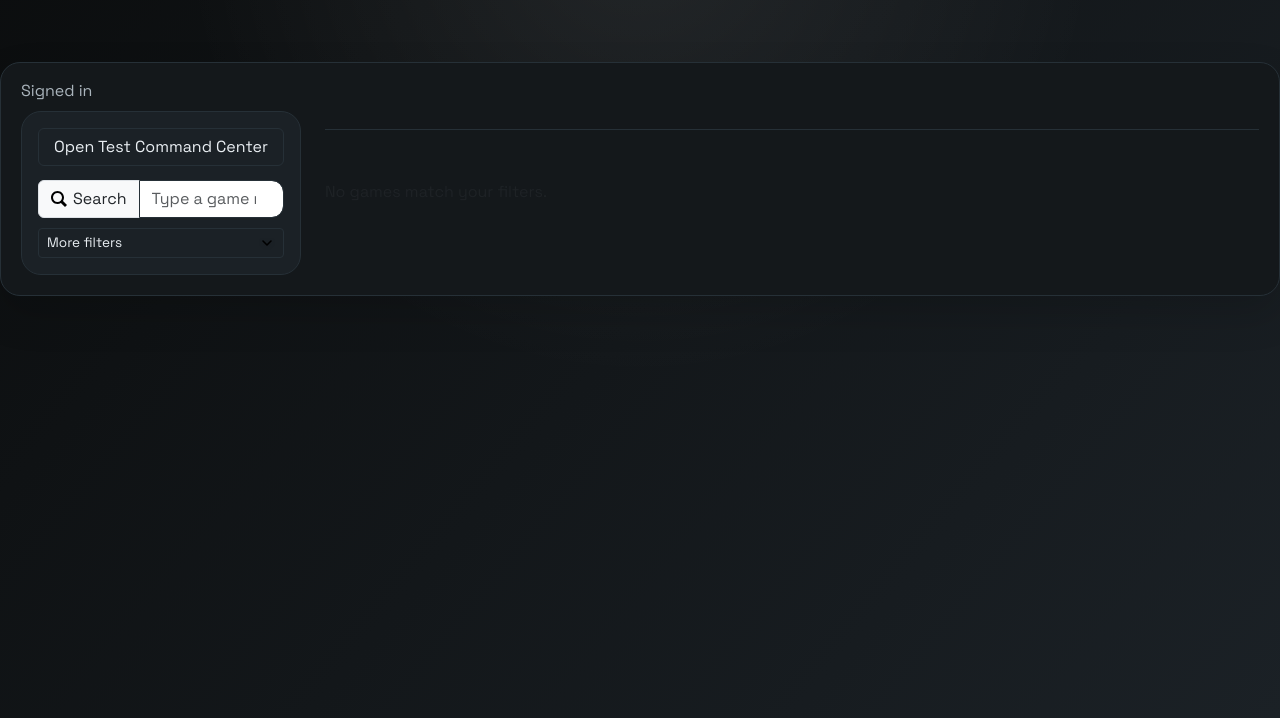
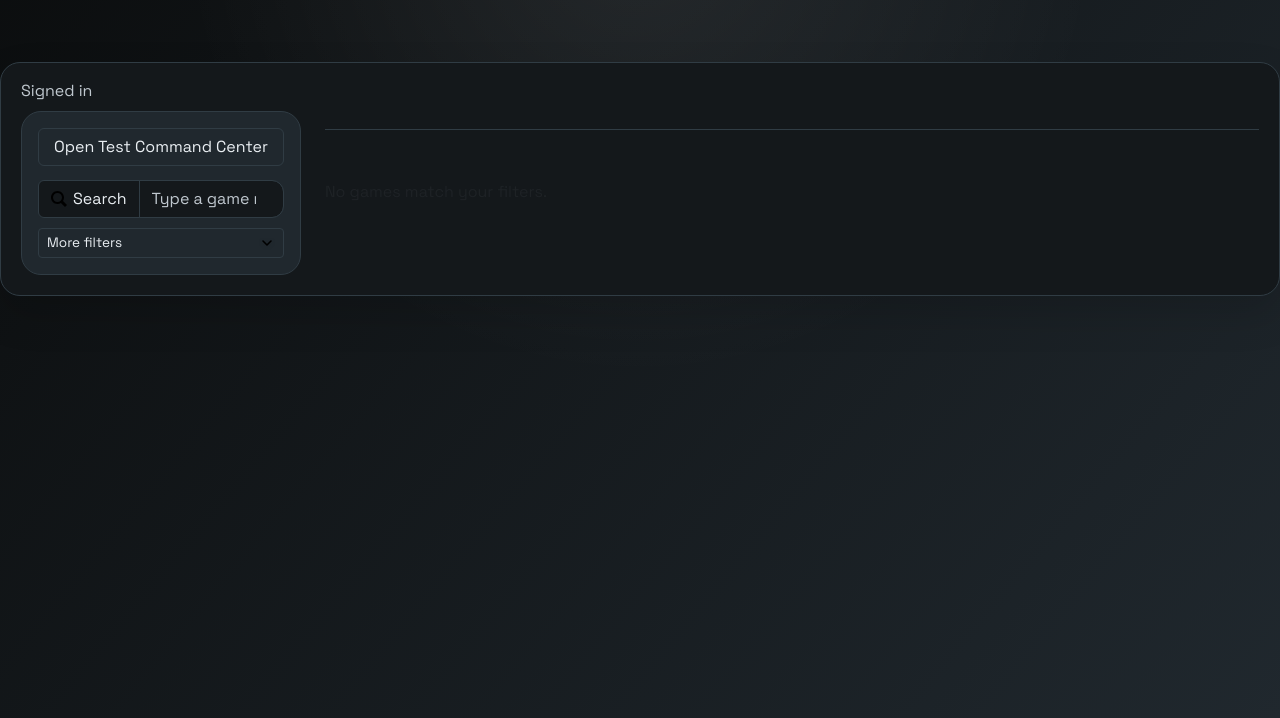
Before and after one commit to mmmbeer/game-art-test, a website with bundled scripts: page public/index.html in a window 1280 px wide. Shown: the part 82-800 px from the top of the page. Built offline with nearby package versions, Linux system fonts and the light colour scheme; files whose address does not match are found by name.

Commit message:
Form inputs/selects now use new theme tokens for background, text, borders, placeholders, and     focus ring in public/css/app/forms.css.   - Added shared form tokens in public/css/themes/theme.css.   - Increased contrast in dark themes by lightening --color-surface-alt, brightening --color-     muted, and slightly lifting --color-border.

```diff
--- a/public/css/app/forms.css
+++ b/public/css/app/forms.css
@@ -1,6 +1,31 @@
 .form-control {
   border-radius: var(--radius-md);
-  border-color: var(--color-border);
+  border-color: var(--form-border);
+  background-color: var(--form-bg);
+  color: var(--form-text);
+}
+
+.form-control::placeholder {
+  color: var(--form-placeholder);
+}
+
+.form-select {
+  border-radius: var(--radius-md);
+  border-color: var(--form-border);
+  background-color: var(--form-bg);
+  color: var(--form-text);
+}
+
+.form-control:focus,
+.form-select:focus {
+  border-color: var(--form-focus);
+  box-shadow: 0 0 0 0.2rem var(--color-focus-ring);
+}
+
+.input-group-text {
+  background-color: var(--form-bg);
+  color: var(--form-text);
+  border-color: var(--form-border);
 }
 
 .input-group-text .icon-sm {
--- a/public/css/themes/cozy-cabin.css
+++ b/public/css/themes/cozy-cabin.css
@@ -2,9 +2,9 @@
   color-scheme: dark;
   --color-bg: #1b1a17;
   --color-surface: #23211d;
-  --color-surface-alt: #2c2924;
+  --color-surface-alt: #35312b;
   --color-text: #fafaf9;
-  --color-muted: #b6b0a6;
+  --color-muted: #c9c2b8;
   --color-primary: #d97706;
   --color-primary-dark: #b65e00;
   --color-primary-soft: rgba(217, 119, 6, 0.2);
@@ -12,7 +12,7 @@
   --color-focus-ring: rgba(217, 119, 6, 0.45);
   --color-secondary: #7c3aed;
   --color-accent: #fde68a;
-  --color-border: #3a342a;
+  --color-border: #4a4337;
   --color-success: #22c55e;
   --color-warning: #f59e0b;
   --color-danger: #ef4444;
--- a/public/css/themes/cyber-purple.css
+++ b/public/css/themes/cyber-purple.css
@@ -2,9 +2,9 @@
   color-scheme: dark;
   --color-bg: #060313;
   --color-surface: #120a2a;
-  --color-surface-alt: #1a0f3a;
+  --color-surface-alt: #23154b;
   --color-text: #f5f3ff;
-  --color-muted: #bdb4d8;
+  --color-muted: #d6cfee;
   --color-primary: #8b5cf6;
   --color-primary-dark: #6d3ce0;
   --color-primary-soft: rgba(139, 92, 246, 0.2);
@@ -12,7 +12,7 @@
   --color-focus-ring: rgba(139, 92, 246, 0.45);
   --color-secondary: #22c55e;
   --color-accent: #f0abfc;
-  --color-border: #24114a;
+  --color-border: #321b5f;
   --color-success: #34d399;
   --color-warning: #fbbf24;
   --color-danger: #f43f5e;
--- a/public/css/themes/dark.css
+++ b/public/css/themes/dark.css
@@ -1,14 +1,14 @@
 :root[data-theme="dark"] {
   --color-bg: #12110f;
   --color-surface: #1a1916;
-  --color-surface-alt: #2a2722;
+  --color-surface-alt: #332f29;
   --color-text: #f3efe8;
-  --color-muted: #b6a894;
+  --color-muted: #cbbba4;
   --color-primary: #6fd3c0;
   --color-primary-dark: #4bb6a1;
   --color-primary-soft: rgba(111, 211, 192, 0.2);
   --color-primary-outline: rgba(111, 211, 192, 0.5);
-  --color-border: #3a352f;
+  --color-border: #4a433b;
   --color-secondary: #6fd3c0;
   --color-accent: #f3efe8;
   --color-success: #22c55e;
--- a/public/css/themes/desert-sunset.css
+++ b/public/css/themes/desert-sunset.css
@@ -2,9 +2,9 @@
   color-scheme: dark;
   --color-bg: #1a0f0a;
   --color-surface: #24140d;
-  --color-surface-alt: #2c1a12;
+  --color-surface-alt: #352015;
   --color-text: #fff7ed;
-  --color-muted: #c7b7a8;
+  --color-muted: #d7c9bd;
   --color-primary: #fb923c;
   --color-primary-dark: #d67225;
   --color-primary-soft: rgba(251, 146, 60, 0.2);
@@ -12,7 +12,7 @@
   --color-focus-ring: rgba(251, 146, 60, 0.45);
   --color-secondary: #f97316;
   --color-accent: #fde68a;
-  --color-border: #3a2419;
+  --color-border: #4a2f21;
   --color-success: #34d399;
   --color-warning: #fbbf24;
   --color-danger: #f87171;
--- a/public/css/themes/midnight-neon.css
+++ b/public/css/themes/midnight-neon.css
@@ -2,9 +2,9 @@
   color-scheme: dark;
   --color-bg: #070a12;
   --color-surface: #0f172a;
-  --color-surface-alt: #141f38;
+  --color-surface-alt: #1b2946;
   --color-text: #e5e7eb;
-  --color-muted: #94a3b8;
+  --color-muted: #b6c4d8;
   --color-primary: #22d3ee;
   --color-primary-dark: #0ea5b7;
   --color-primary-soft: rgba(34, 211, 238, 0.2);
@@ -12,7 +12,7 @@
   --color-focus-ring: rgba(34, 211, 238, 0.45);
   --color-secondary: #a78bfa;
   --color-accent: #f472b6;
-  --color-border: #1e293b;
+  --color-border: #2a3a55;
   --color-success: #34d399;
   --color-warning: #fbbf24;
   --color-danger: #fb7185;
--- a/public/css/themes/monochrome-minimal.css
+++ b/public/css/themes/monochrome-minimal.css
@@ -2,9 +2,9 @@
   color-scheme: dark;
   --color-bg: #0a0a0a;
   --color-surface: #121212;
-  --color-surface-alt: #1a1a1a;
+  --color-surface-alt: #222222;
   --color-text: #f9fafb;
-  --color-muted: #9ca3af;
+  --color-muted: #c3c7cf;
   --color-primary: #e5e7eb;
   --color-primary-dark: #c2c7d0;
   --color-primary-soft: rgba(229, 231, 235, 0.2);
@@ -12,7 +12,7 @@
   --color-focus-ring: rgba(229, 231, 235, 0.45);
   --color-secondary: #4b5563;
   --color-accent: #ffffff;
-  --color-border: #262626;
+  --color-border: #333333;
   --color-success: #a3e635;
   --color-warning: #fbbf24;
   --color-danger: #fb7185;
--- a/public/css/themes/ocean-slate.css
+++ b/public/css/themes/ocean-slate.css
@@ -2,9 +2,9 @@
   color-scheme: dark;
   --color-bg: #0b1220;
   --color-surface: #111b2e;
-  --color-surface-alt: #16233a;
+  --color-surface-alt: #1c2c49;
   --color-text: #f1f5f9;
-  --color-muted: #94a3b8;
+  --color-muted: #b6c4d8;
   --color-primary: #1d4ed8;
   --color-primary-dark: #163b9f;
   --color-primary-soft: rgba(29, 78, 216, 0.2);
@@ -12,7 +12,7 @@
   --color-focus-ring: rgba(29, 78, 216, 0.45);
   --color-secondary: #0ea5a4;
   --color-accent: #e2e8f0;
-  --color-border: #20304d;
+  --color-border: #2b3f63;
   --color-success: #22c55e;
   --color-warning: #fbbf24;
   --color-danger: #f43f5e;
--- a/public/css/themes/tgc-lime-ink.css
+++ b/public/css/themes/tgc-lime-ink.css
@@ -2,9 +2,9 @@
   color-scheme: dark;
   --color-bg: #0b0d0e;
   --color-surface: #14181b;
-  --color-surface-alt: #1b2126;
+  --color-surface-alt: #20282e;
   --color-text: #e9eef2;
-  --color-muted: #aab4bc;
+  --color-muted: #c0c8cf;
   --color-primary: #b7d51a;
   --color-primary-dark: #8aa713;
   --color-primary-soft: rgba(183, 213, 26, 0.2);
@@ -12,7 +12,7 @@
   --color-focus-ring: rgba(183, 213, 26, 0.4);
   --color-secondary: #2c343a;
   --color-accent: #ffffff;
-  --color-border: #263037;
+  --color-border: #303c44;
   --color-success: #22c55e;
   --color-warning: #f59e0b;
   --color-danger: #ef4444;
--- a/public/css/themes/theme.css
+++ b/public/css/themes/theme.css
@@ -3,6 +3,11 @@
   --color-overlay-soft: rgba(0, 0, 0, 0.04);
   --color-spinner-track: rgba(0, 0, 0, 0.12);
   --color-on-primary: #111111;
+  --form-bg: var(--color-surface);
+  --form-text: var(--color-text);
+  --form-border: var(--color-border);
+  --form-placeholder: var(--color-muted);
+  --form-focus: var(--color-primary);
   --action-shot-toolbar-bg: rgba(20, 26, 40, 0.9);
   --action-shot-toolbar-border: rgba(255, 255, 255, 0.08);
   --action-shot-toolbar-text: #f6f7fb;
```
